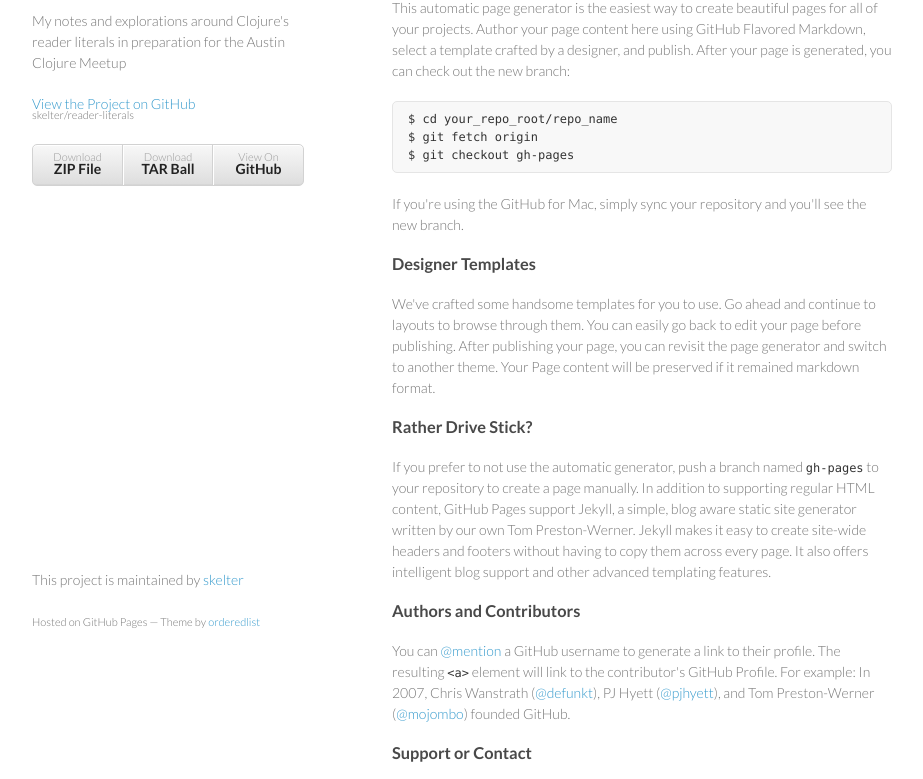
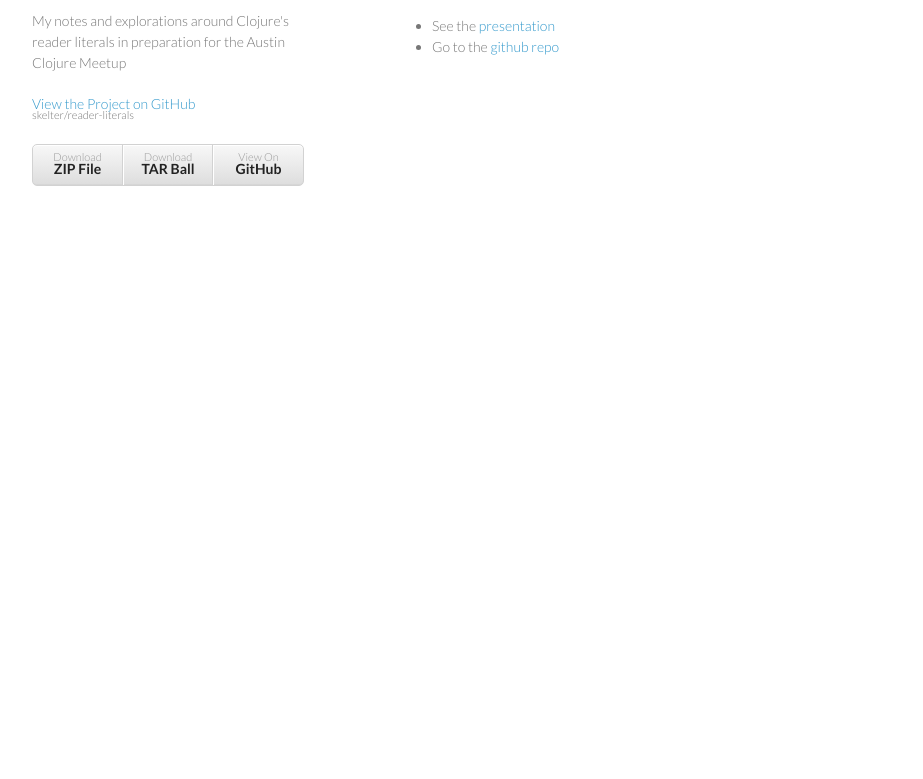
Before and after one commit to skelter/reader-literals, a plain HTML site: page index.html in a window 1280 px wide. Shown: the part 99-878 px from the top of the page, without its empty margins (178-1101 px from the left). After the commit the page ends 800 px from the top, so only its background shows below. Drawn offline with Linux system fonts and the light colour scheme.

Commit message:
change the index.html from what GitHub generated.

```diff
--- a/index.html
+++ b/index.html
@@ -28,38 +28,13 @@
         </ul>
       </header>
       <section>
-        <h3>Welcome to GitHub Pages.</h3>
+        <h3>This is the Github Page for the Austin Clojure Meetup
+          Discussion on Reader Literals</h3>
 
-<p>This automatic page generator is the easiest way to create beautiful pages for all of your projects. Author your page content here using GitHub Flavored Markdown, select a template crafted by a designer, and publish. After your page is generated, you can check out the new branch:</p>
-
-<pre><code>$ cd your_repo_root/repo_name
-$ git fetch origin
-$ git checkout gh-pages
-</code></pre>
-
-<p>If you're using the GitHub for Mac, simply sync your repository and you'll see the new branch.</p>
-
-<h3>Designer Templates</h3>
-
-<p>We've crafted some handsome templates for you to use. Go ahead and continue to layouts to browse through them. You can easily go back to edit your page before publishing. After publishing your page, you can revisit the page generator and switch to another theme. Your Page content will be preserved if it remained markdown format.</p>
-
-<h3>Rather Drive Stick?</h3>
-
-<p>If you prefer to not use the automatic generator, push a branch named <code>gh-pages</code> to your repository to create a page manually. In addition to supporting regular HTML content, GitHub Pages support Jekyll, a simple, blog aware static site generator written by our own Tom Preston-Werner. Jekyll makes it easy to create site-wide headers and footers without having to copy them across every page. It also offers intelligent blog support and other advanced templating features.</p>
-
-<h3>Authors and Contributors</h3>
-
-<p>You can <a href="https://github.com/blog/821" class="user-mention">@mention</a> a GitHub username to generate a link to their profile. The resulting <code>&lt;a&gt;</code> element will link to the contributor's GitHub Profile. For example: In 2007, Chris Wanstrath (<a href="https://github.com/defunkt" class="user-mention">@defunkt</a>), PJ Hyett (<a href="https://github.com/pjhyett" class="user-mention">@pjhyett</a>), and Tom Preston-Werner (<a href="https://github.com/mojombo" class="user-mention">@mojombo</a>) founded GitHub.</p>
-
-<h3>Support or Contact</h3>
-
-<p>Having trouble with Pages? Check out the documentation at <a href="http://help.github.com/pages">http://help.github.com/pages</a> or contact <a href="mailto:support@github.com">support@github.com</a> and we’ll help you sort it out.</p>
-      </section>
-      <footer>
-        <p>This project is maintained by <a href="https://github.com/skelter">skelter</a></p>
-        <p><small>Hosted on GitHub Pages &mdash; Theme by <a href="https://github.com/orderedlist">orderedlist</a></small></p>
-      </footer>
-    </div>
+	<ul>
+	  <li> See the <a href="Presenter.html">presentation</a> </li>
+	  <li> Go to the <a href="">github repo</a></li>
+	</ul>
     <script src="javascripts/scale.fix.js"></script>
 
   </body>
```
